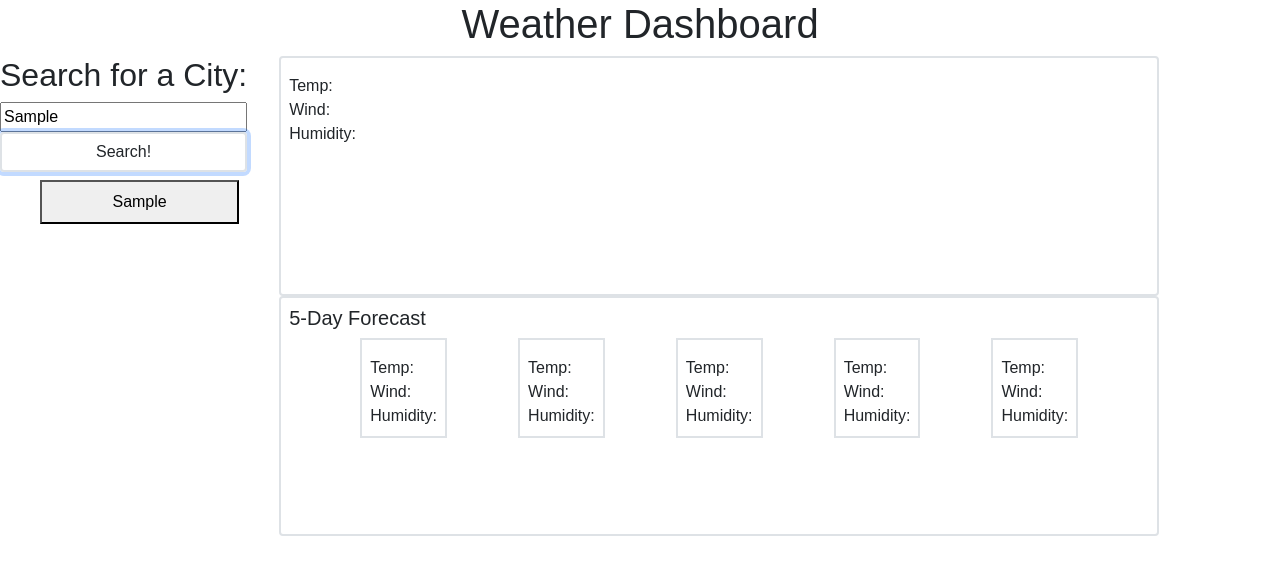
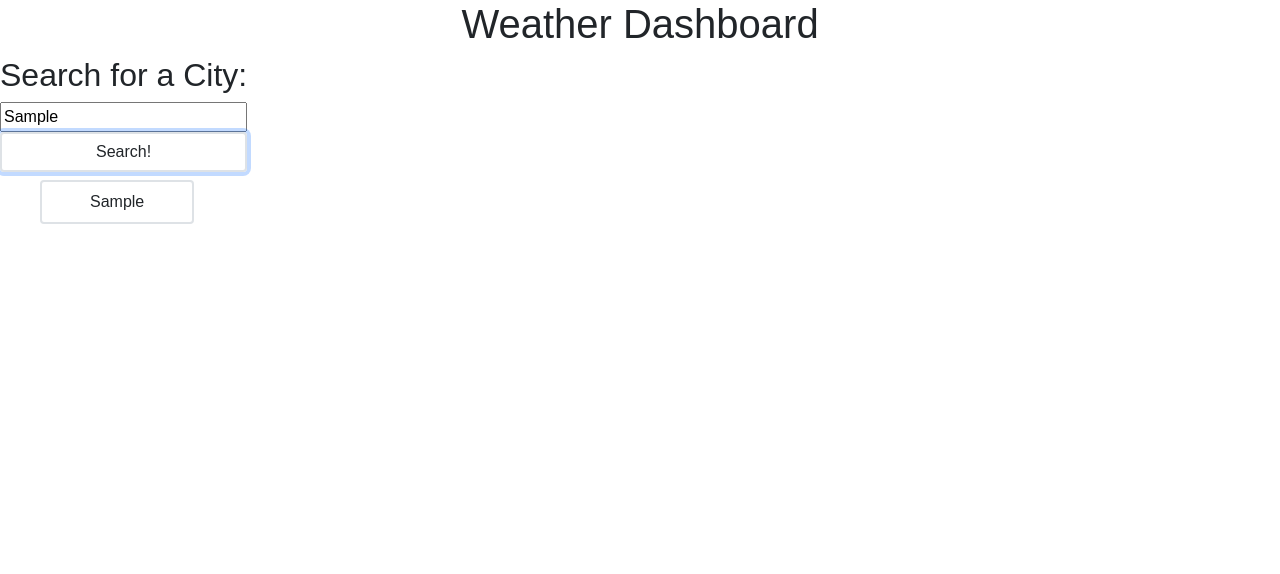
Before and after one commit to jmcdlungren/Weather-Dashboard, a plain HTML site: page index.html in a window 1280 px wide. Both pictures are taken after typing "Sample" into the empty fields and a click on the button "Search!". Drawn offline with nearby package versions, Linux system fonts and the light colour scheme; no server answers.

Commit message:
updated recent search button styling

```diff
--- a/Assets/CSS/style.css
+++ b/Assets/CSS/style.css
@@ -40,3 +40,7 @@ main {
     flex-flow: column;
 
 }
+
+.recent-search {
+    width: max-content;
+}
--- a/Assets/JavaScript/script.js
+++ b/Assets/JavaScript/script.js
@@ -31,7 +31,7 @@ $(".btn").on("click", function (event) {
             var today = dayjs().format('M/' + startDay + '/YYYY');
 
 
-            // oneDay.removeClass("d-none");
+            oneDay.removeClass("d-none");
 
             cityName.text(data.name + " (" + today + ") ")
             icon.append('<img src=' + iconSrc + '>')
@@ -49,10 +49,10 @@ $(".btn").on("click", function (event) {
                 .then(data => {
                     console.log(data);
 
-                    var fiveForcast = $(".five-forcast");
+                    var fiveForecast = $(".five-forecast");
 
 
-                    // fiveForcast.removeClass("d-none");
+                    fiveForecast.removeClass("d-none");
 
                     var dayOne = $("#date-1");
                     var iconOne = $("#emoji-1");
@@ -141,13 +141,14 @@ $(".btn").on("click", function (event) {
 
     var memory = $(".memory");
     var recentSearch = document.createElement('button');
-    recentSearch.classList.add('ps-5', 'pe-5', 'pt-2', 'pb-2', 'm-2')
+    recentSearch.classList.add('btn', 'border', 'border-2', 'ps-5', 'pe-5', 'pt-2', 'pb-2', 'm-2', "recent-search")
+
     memory.append(recentSearch);
 
     localStorage.setItem("recent", city);
     var recent = localStorage.getItem("recent")
     recentSearch.textContent = recent;
-
+    console.log(typeof city)
 
 
 });
--- a/index.html
+++ b/index.html
@@ -31,7 +31,7 @@
         </section>
 
         <section class="forecast ms-3">
-            <div class="one-day  card border border-2 p-2" style="width: 55rem; height: 15rem;">
+            <div class="one-day d-none card border border-2 p-2" style="width: 55rem; height: 15rem;">
                 <h4 id="city-name"></h4><div id="emoji"></div>
                 <div>
                     Temp: <span id="current-temp"></span>
@@ -43,7 +43,7 @@
                     Humidity: <span id="humidity"></span>
                 </div>
             </div>
-            <div class="five-forecast card border border-2 p-2" style="width: 55rem; height: 15rem;">
+            <div class="five-forecast d-none card border border-2 p-2" style="width: 55rem; height: 15rem;">
                 <h5>5-Day Forecast</h5>
                 <div class="d-flex justify-content-evenly">
                     <div class="border border-2 p-2">
```
